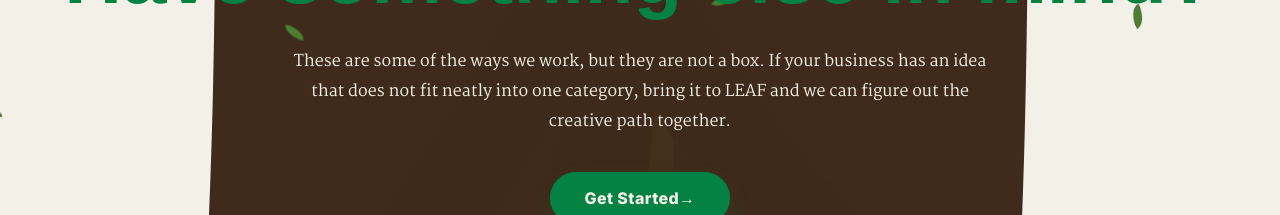
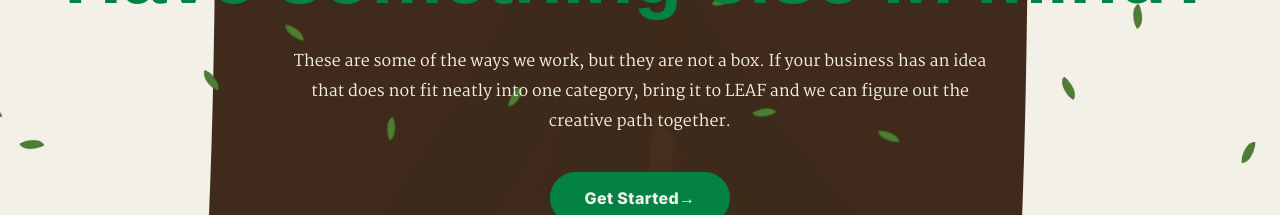
Before and after one commit to TheLeafAgency/The-LEAF-Agency, a Next.js app: page /services in a window 1280 px wide. Shown: the part 8125-8340 px from the top of the page. Built offline with nearby package versions, Linux system fonts and the light colour scheme.

Commit message:
Add lower Services leaves

```diff
--- a/components/ServicesBotanical.tsx
+++ b/components/ServicesBotanical.tsx
@@ -184,6 +184,14 @@ export default function ServicesBotanical() {
         <span style={{"--x":"22vw","--y":"-42vh","--r":"70deg","--delay":".25s"} as React.CSSProperties} />
         <span style={{"--x":"-38vw","--y":"-32vh","--r":"-115deg","--delay":".83s"} as React.CSSProperties} />
         <span style={{"--x":"38vw","--y":"-30vh","--r":"110deg","--delay":".94s"} as React.CSSProperties} />
+        <span style={{"--x":"-44vw","--y":"-4vh","--r":"-150deg","--delay":".16s"} as React.CSSProperties} />
+        <span style={{"--x":"-31vw","--y":"-12vh","--r":"-95deg","--delay":".42s"} as React.CSSProperties} />
+        <span style={{"--x":"-18vw","--y":"-6vh","--r":"-55deg","--delay":".28s"} as React.CSSProperties} />
+        <span style={{"--x":"-9vw","--y":"-10vh","--r":"-25deg","--delay":".58s"} as React.CSSProperties} />
+        <span style={{"--x":"9vw","--y":"-8vh","--r":"25deg","--delay":".36s"} as React.CSSProperties} />
+        <span style={{"--x":"18vw","--y":"-5vh","--r":"55deg","--delay":".63s"} as React.CSSProperties} />
+        <span style={{"--x":"31vw","--y":"-11vh","--r":"95deg","--delay":".22s"} as React.CSSProperties} />
+        <span style={{"--x":"44vw","--y":"-3vh","--r":"150deg","--delay":".51s"} as React.CSSProperties} />
       </div>
       <div className="services-tree">
         <svg className="services-tree-svg" viewBox="0 0 1000 7200" preserveAspectRatio="none">
```
